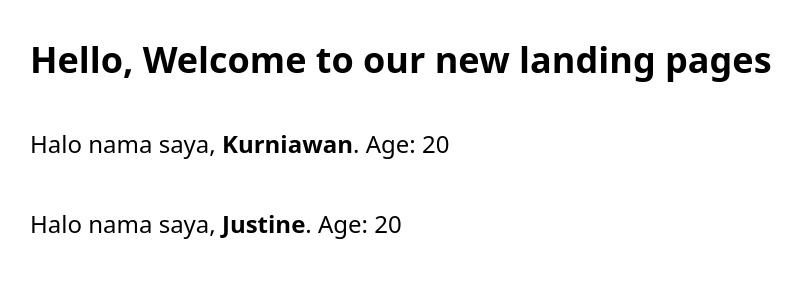
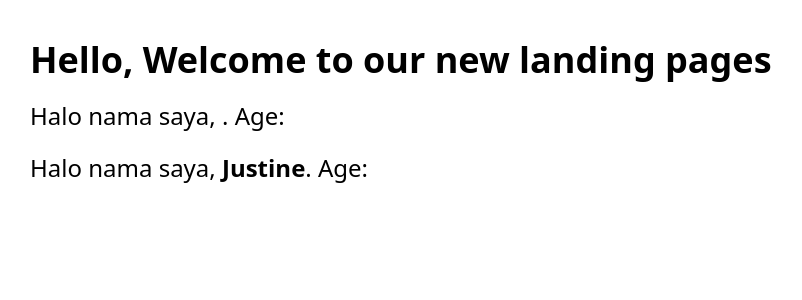
Before and after one commit to VannWasHere/react-journey, a React (Vite) app: page / in a window 1280 px wide. Shown: the top 300 px of the page, without its empty margins (10-812 px from the left). Built offline with nearby package versions, Linux system fonts and the light colour scheme.

Commit message:
Disabling ESLINT - Prop-types

```diff
--- a/src/components/Introductions.jsx
+++ b/src/components/Introductions.jsx
@@ -1,22 +1,10 @@
-import PropTypes from 'prop-types';
-
 const Introduction = (props) => {
     return (
-        <div className="mt-12">
+        <div className="mt-5">
             <h1 className='text-2xl'>Halo nama saya, <b>{props.name}</b>. Age: {props.age}</h1>
         </div>
     );
 }
 
-Introduction.propTypes = {
-    name: PropTypes.string,
-    age: PropTypes.string,
-};
-
-Introduction.defaultProps = {
-    name: "Kurniawan",
-    age: "20",
-};
-
 
 export default Introduction;
```
Also changed, not shown: .eslintrc.cjs.
